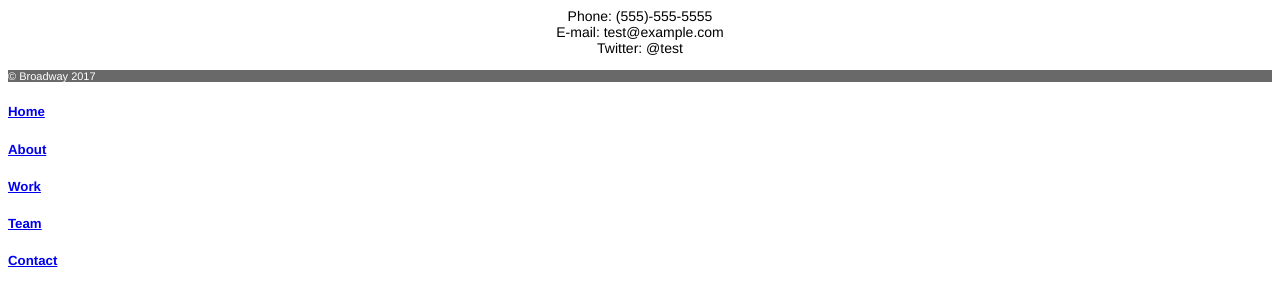
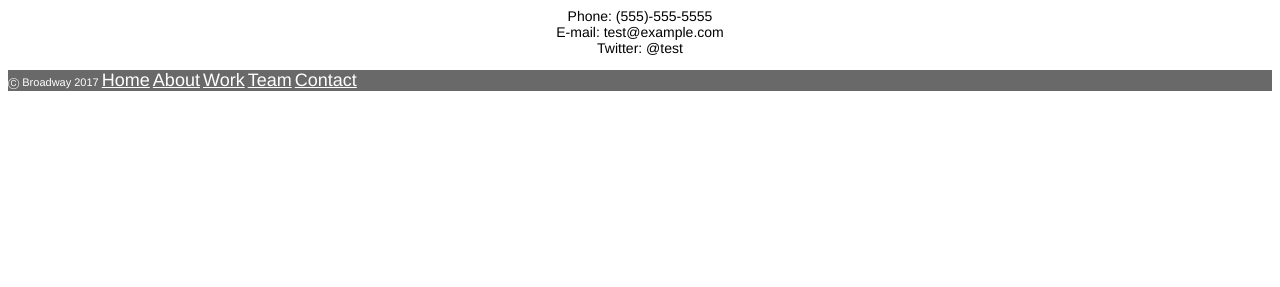
Before and after one commit to ansteadm/broadway, a plain HTML site: page index.html in a window 1280 px wide. Shown: the part 1033-1320 px from the top of the page. After the commit the page ends 1135 px from the top, so only its background shows below. Drawn offline with Linux system fonts and the light colour scheme.

Commit message:
Changed the footer to make it function and look the right way.

```diff
--- a/index.html
+++ b/index.html
@@ -61,11 +61,7 @@ Twitter: @test</p>
   </body>
 
   <footer class="footer">
-    <p class="foot"> &copy Broadway 2017 <h5> <a href="#">Home</a> </h5>
-    <h5> <a href="#">About</a> </h5>
-    <h5> <a href="#">Work</a> </h5>
-    <h5> <a href="#">Team</a> </h5>
-    <h5> <a href="#">Contact</a> </h5>
+    <p class="foot"> Ⓒ Broadway 2017 <a id="menu" href="#">Home</a> <a id="menu" href="#">About</a> <a id="menu" href="#">Work</a> <a id="menu" href="#">Team</a> <a id="menu" href="#">Contact</a>
   </p>
 
   </footer>
--- a/resources/css/style.css
+++ b/resources/css/style.css
@@ -34,13 +34,14 @@ p {
   background-image: url(https://s3.amazonaws.com/codecademy-content/programs/freelance-one/broadway/images/the-flatiron-building.png);
 }
 
-.footer {
-  text-align: left;
-  display: inline;
-}
-
 .foot {
   font-size: 11px;
   color: white;
   background-color: dimgray;
+  text-align: left;
 }
+
+#menu {
+  font-size: 18px;
+  color: white;
+}
```
